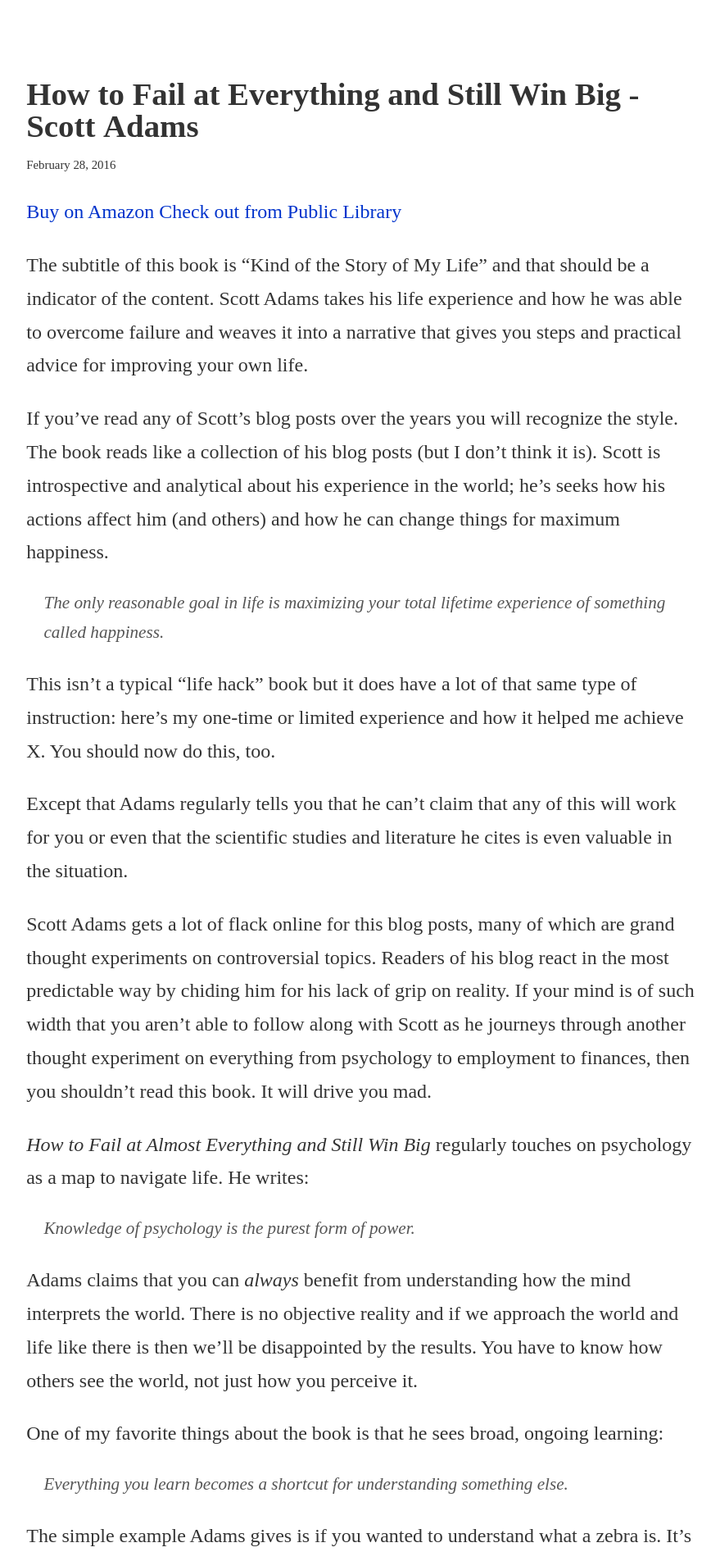
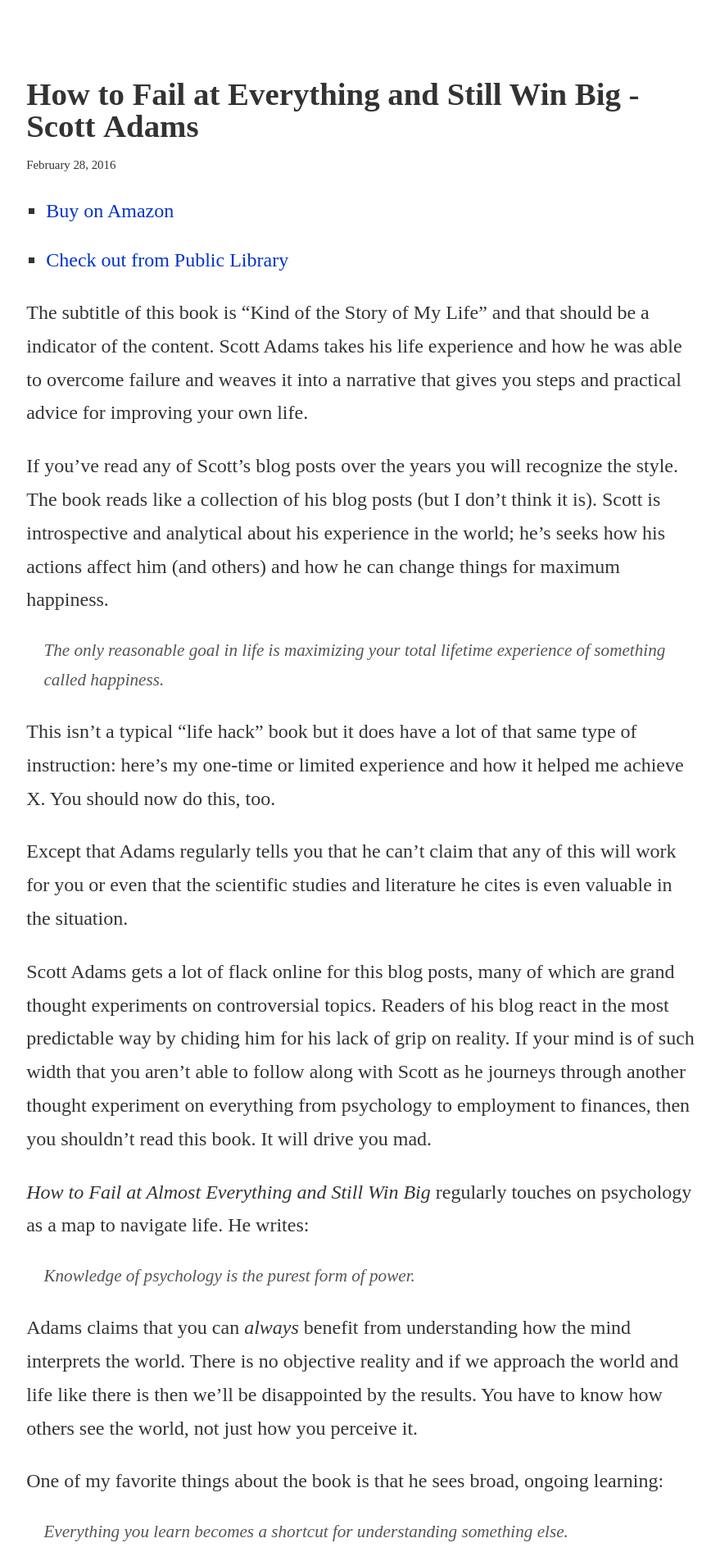
Before and after one commit to ryanirelan/ryanirelan.github.io, a Jekyll site: the page built from _posts/2016-02-28-how-to-fail-at-almost-everything-and-still-win-big.markdown, in a window 1280 px wide. Shown: the part 506-2410 px from the top of the page at 82% size, without its empty margins (197-1076 px from the left). Built offline with Jekyll 4.4.1, drawn with Linux system fonts in a browser that asks for light colours; nearby versions of some CDN libraries; some web fonts are replaced.

```diff
--- a/_posts/2016-02-28-how-to-fail-at-almost-everything-and-still-win-big.markdown
+++ b/_posts/2016-02-28-how-to-fail-at-almost-everything-and-still-win-big.markdown
@@ -3,8 +3,8 @@ layout: post
 title: "How to Fail at Everything and Still Win Big - Scott Adams"
 ---
 
-[Buy on Amazon](http://www.amazon.com/gp/product/1591847745/ref=as_li_qf_sp_asin_il_tl?ie=UTF8&camp=1789&creative=9325&creativeASIN=1591847745&linkCode=as2&tag=ryaire-20&linkId=MM23UQ3M6IDZZWUW)
-[Check out from Public Library](http://www.worldcat.org/title/how-to-fail-at-almost-everything-and-still-win-big-kind-of-the-story-of-my-life/oclc/842209207&referer=brief_results)
+* [Buy on Amazon](http://www.amazon.com/gp/product/1591847745/ref=as_li_qf_sp_asin_il_tl?ie=UTF8&camp=1789&creative=9325&creativeASIN=1591847745&linkCode=as2&tag=ryaire-20&linkId=MM23UQ3M6IDZZWUW)
+* [Check out from Public Library](http://www.worldcat.org/title/how-to-fail-at-almost-everything-and-still-win-big-kind-of-the-story-of-my-life/oclc/842209207&referer=brief_results)
 
 The subtitle of this book is “Kind of the Story of My Life” and that should be a indicator of the content. Scott Adams takes his life experience and how he was able to overcome failure and weaves it into a narrative that gives you steps and practical advice for improving your own life.
 
```
